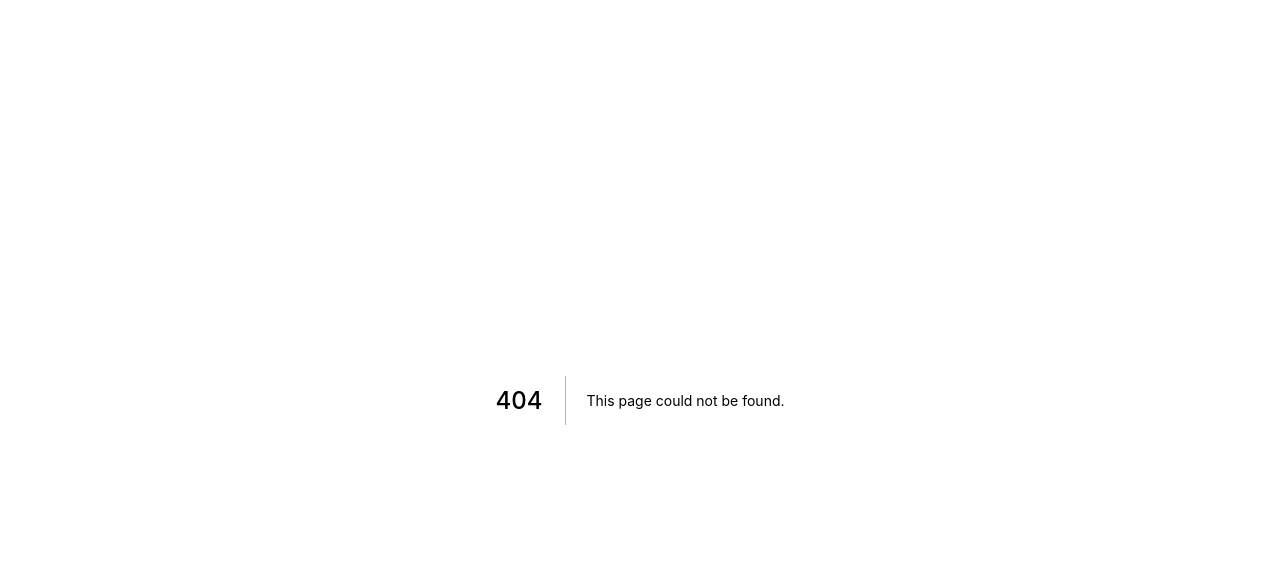
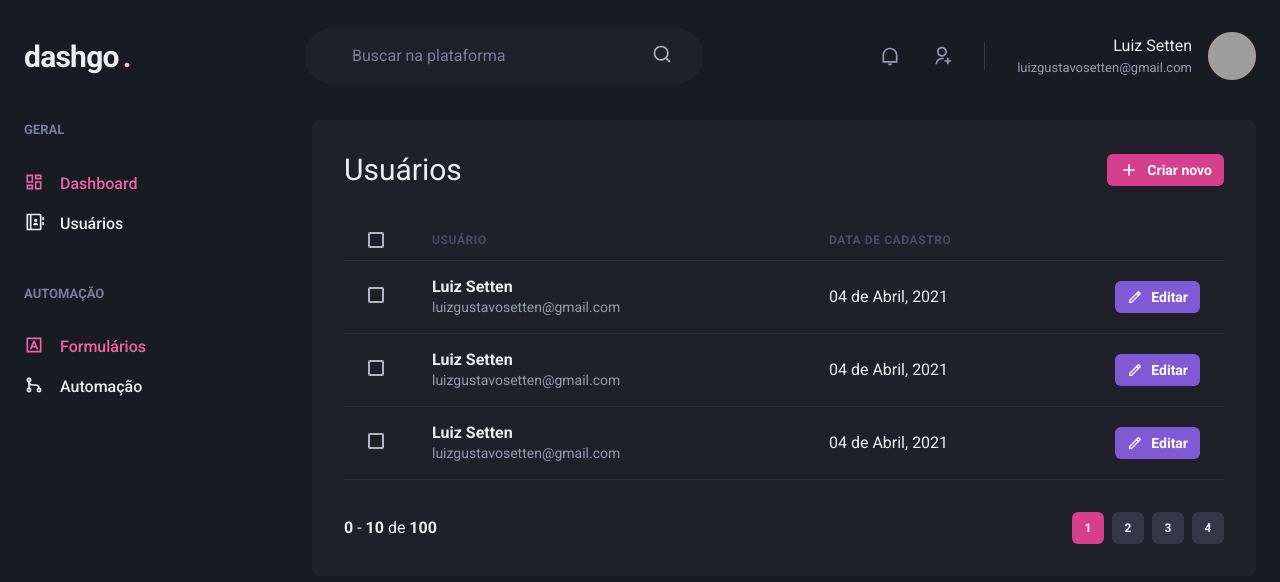
Before and after one commit to luizsetten/dashgo, a Next.js app: page /users in a window 1280 px wide. Before the commit this address had no page. Shown: the top 582 px of the page. Built offline with nearby package versions, Linux system fonts and the light colour scheme; grey boxes are pictures that could not be loaded.

Commit message:
feat: list users

```diff
--- /dev/null
+++ b/src/components/Pagination.tsx
@@ -0,0 +1,66 @@
+import { Stack, Button, Box } from '@chakra-ui/react';
+
+export function Pagination() {
+  return (
+    <Stack
+      direction="row"
+      mt="8"
+      justify="space-between"
+      align="center"
+      spacing="6"
+    >
+      <Box>
+        <strong>0</strong> - <strong>10</strong> de <strong>100</strong>
+      </Box>
+
+      <Stack direction="row" spacing="2">
+        <Button
+          size="sm"
+          fontSize="xs"
+          width="4"
+          colorScheme="pink"
+          disabled
+          _disabled={{
+            bgColor: 'pink.500',
+            cursor: 'default'
+          }}
+        >
+          1
+        </Button>
+        <Button
+          size="sm"
+          fontSize="xs"
+          width="4"
+          bgColor="gray.700"
+          _hover={{
+            bg: 'gray.500'
+          }}
+        >
+          2
+        </Button>
+        <Button
+          size="sm"
+          fontSize="xs"
+          width="4"
+          bgColor="gray.700"
+          _hover={{
+            bg: 'gray.500'
+          }}
+        >
+          3
+        </Button>
+        <Button
+          size="sm"
+          fontSize="xs"
+          width="4"
+          bgColor="gray.700"
+          _hover={{
+            bg: 'gray.500'
+          }}
+        >
+          4
+        </Button>
+      </Stack>
+    </Stack>
+  );
+}
--- /dev/null
+++ b/src/pages/users/index.tsx
@@ -0,0 +1,124 @@
+import { Box, Flex, Heading, Button, Icon, Table, Thead, Tr, Th, Checkbox, Tbody, Td, Text } from "@chakra-ui/react";
+import { RiAddLine, RiPencilLine } from "react-icons/ri";
+import { Header } from "../../components/Header";
+import { Pagination } from "../../components/Pagination";
+import { Sidebar } from "../../components/Sidebar";
+
+export default function UserList() {
+  return (
+    <Box>
+      <Header />
+      <Flex w="100%" my="6" maxWidth={1480} mx="auto" px="6">
+        <Sidebar />
+
+        <Box flex="1" borderRadius={8} bg="gray.800" p="8">
+          <Flex mb="8" justify="space-between" align="center">
+            <Heading size="lg" fontWeight="normal">Usuários</Heading>
+
+            <Button
+              as="a"
+              size="sm"
+              fontSize="sm"
+              colorScheme="pink"
+              leftIcon={<Icon as={RiAddLine} fontSize="20"/>}
+            >
+              Criar novo
+            </Button>
+          </Flex>
+
+          <Table colorScheme="whiteAlpha">
+            <Thead>
+              <Tr>
+                <Th px="6" color="gray.300" width="8">
+                  <Checkbox colorScheme="pink" />
+                </Th>
+                <Th>Usuário</Th>
+                <Th>Data de cadastro</Th>
+                <Th width="8"></Th>
+              </Tr>
+            </Thead>
+            <Tbody>
+              <Tr>
+                <Td px="6">
+                  <Checkbox colorScheme="pink" />
+                </Td>
+                <Td>
+                  <Box>
+                    <Text fontWeight="bold">Luiz Setten</Text>
+                    <Text fontSize="sm" color="gray.300">luizgustavosetten@gmail.com</Text>
+                  </Box>
+                </Td>
+                <Td>
+                  04 de Abril, 2021
+                </Td>
+                <Td>
+                  <Button
+                    as="a"
+                    size="sm"
+                    fontSize="sm"
+                    colorScheme="purple"
+                    leftIcon={<Icon as={RiPencilLine} fontSize="16"/>}
+                  >
+                    Editar
+                  </Button>
+                </Td>
+              </Tr>
+              <Tr>
+                <Td px="6">
+                  <Checkbox colorScheme="pink" />
+                </Td>
+                <Td>
+                  <Box>
+                    <Text fontWeight="bold">Luiz Setten</Text>
+                    <Text fontSize="sm" color="gray.300">luizgustavosetten@gmail.com</Text>
+                  </Box>
+                </Td>
+                <Td>
+                  04 de Abril, 2021
+                </Td>
+                <Td>
+                  <Button
+                    as="a"
+                    size="sm"
+                    fontSize="sm"
+                    colorScheme="purple"
+                    leftIcon={<Icon as={RiPencilLine} fontSize="16"/>}
+                  >
+                    Editar
+                  </Button>
+                </Td>
+              </Tr>
+              <Tr>
+                <Td px="6">
+                  <Checkbox colorScheme="pink" />
+                </Td>
+                <Td>
+                  <Box>
+                    <Text fontWeight="bold">Luiz Setten</Text>
+                    <Text fontSize="sm" color="gray.300">luizgustavosetten@gmail.com</Text>
+                  </Box>
+                </Td>
+                <Td>
+                  04 de Abril, 2021
+                </Td>
+                <Td>
+                  <Button
+                    as="a"
+                    size="sm"
+                    fontSize="sm"
+                    colorScheme="purple"
+                    leftIcon={<Icon as={RiPencilLine} fontSize="16"/>}
+                  >
+                    Editar
+                  </Button>
+                </Td>
+              </Tr>
+            </Tbody>
+          </Table>
+
+          <Pagination />
+        </Box>
+      </Flex>
+    </Box>
+  )
+}
```
